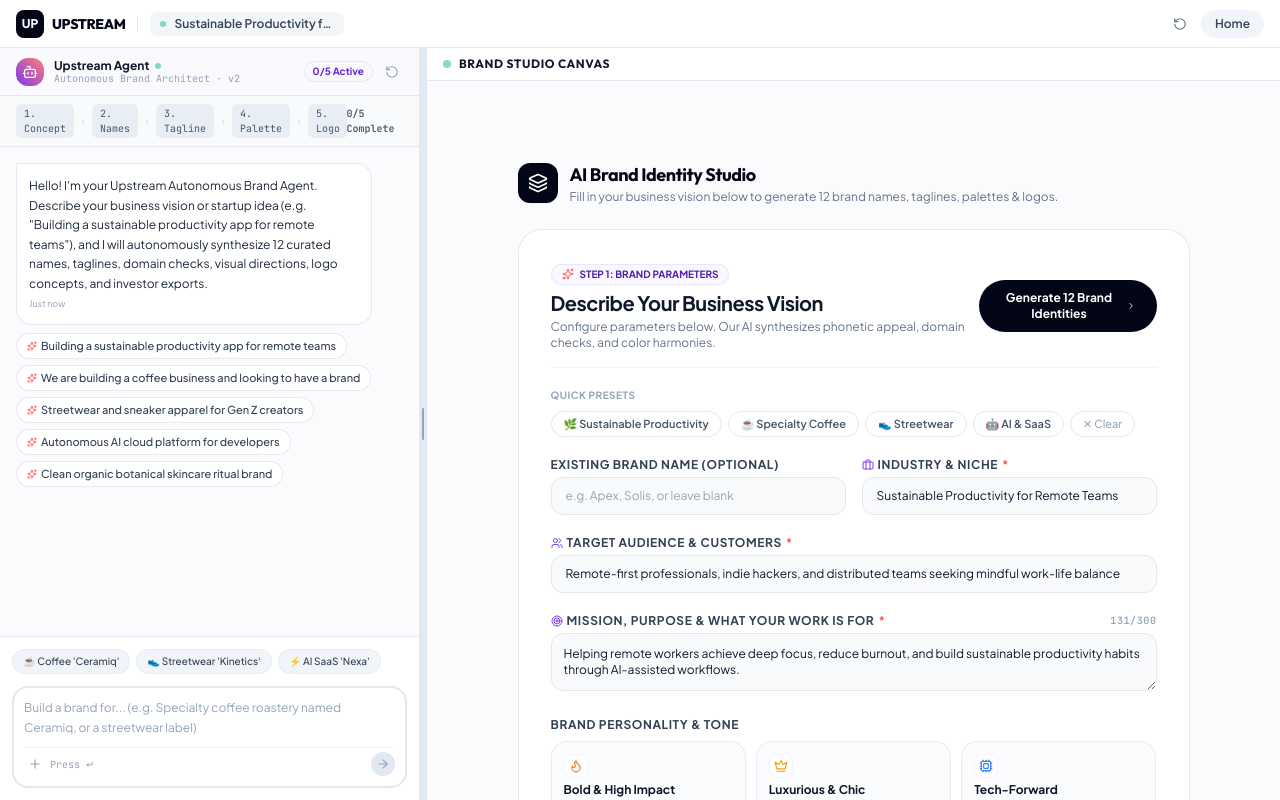
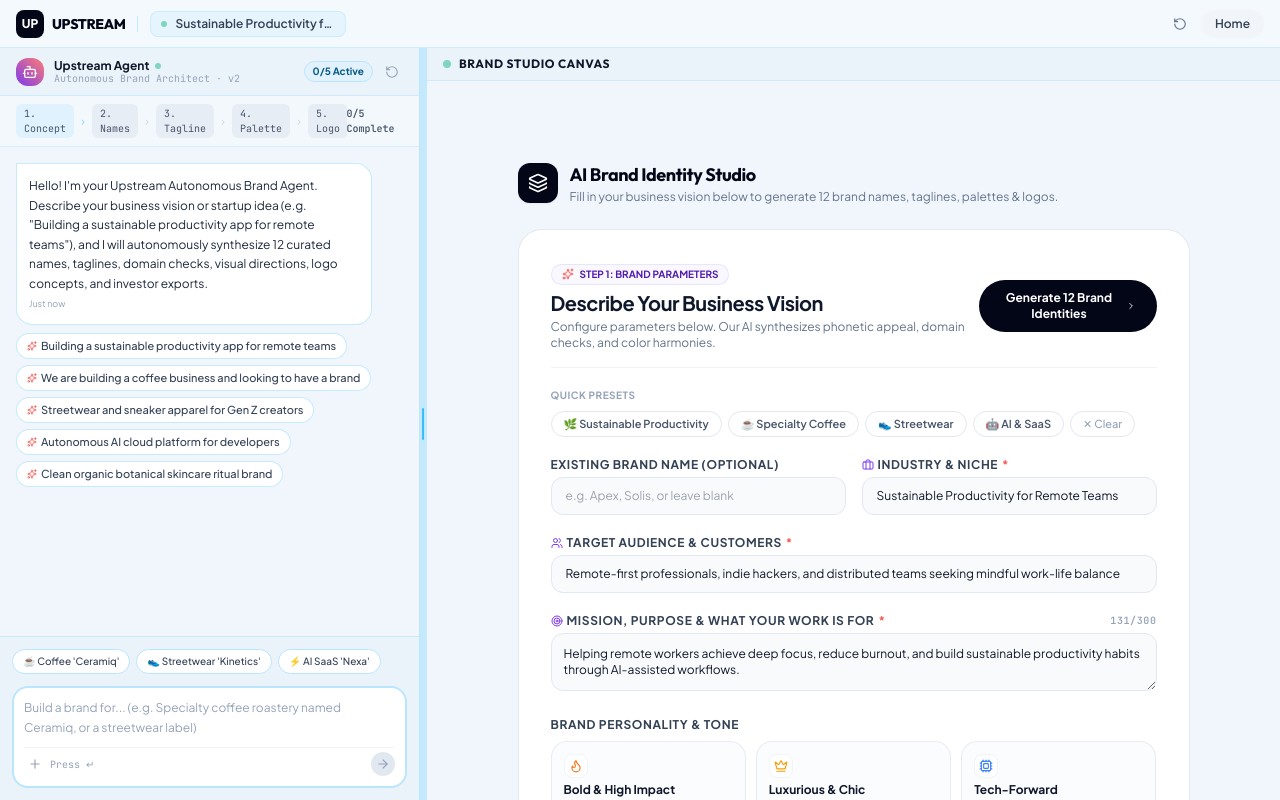
Before and after one commit to Astra-Idea-Strom/Upstream, a React (Vite) app in the folder apps/client/: page / in a window 1280 px wide. Built offline with nearby package versions, Linux system fonts and the light colour scheme; a web font is replaced by a local one.

Commit message:
style: apply minimal sky blue theme to chat panel and studio workspace

```diff
--- a/apps/client/src/components/studio/AgentChatPanel.tsx
+++ b/apps/client/src/components/studio/AgentChatPanel.tsx
@@ -53,9 +53,9 @@ export const AgentChatPanel: React.FC = () => {
   ].filter(Boolean).length;
 
   return (
-    <div className="flex flex-col h-full bg-white border-r border-slate-200/90 select-none">
+    <div className="flex flex-col h-full bg-[#F1F6FB] border-r border-sky-200/70 select-none">
       {/* Agent Header */}
-      <div className="h-12 px-4 border-b border-slate-200/90 flex items-center justify-between bg-[#FAF9FE] flex-shrink-0">
+      <div className="h-12 px-4 border-b border-sky-200/60 flex items-center justify-between bg-[#EBF3FA] flex-shrink-0">
         <div className="flex items-center gap-2.5">
           <div className="w-7 h-7 rounded-xl bg-gradient-to-tr from-brand-600 to-coral-400 flex items-center justify-center text-white text-xs font-bold shadow-2xs">
             <Bot className="w-4 h-4" />
@@ -72,12 +72,12 @@ export const AgentChatPanel: React.FC = () => {
         </div>
 
         <div className="flex items-center gap-2">
-          <span className="px-2 py-0.5 rounded-full bg-brand-50 border border-brand-200/70 text-[10px] font-bold text-brand-700">
+          <span className="px-2 py-0.5 rounded-full bg-sky-100/90 border border-sky-200 text-[10px] font-bold text-sky-800">
             {completedStepsCount}/5 Active
           </span>
           <button
             onClick={reset}
-            className="p-1 rounded-lg text-slate-400 hover:text-slate-700 hover:bg-slate-100 transition-colors"
+            className="p-1 rounded-lg text-slate-400 hover:text-slate-700 hover:bg-sky-100 transition-colors"
             title="Reset Agent Session"
           >
             <RotateCcw className="w-3.5 h-3.5" />
@@ -86,12 +86,12 @@ export const AgentChatPanel: React.FC = () => {
       </div>
 
       {/* Sleek Milestone Pipeline Bar */}
-      <div className="px-4 py-2 bg-slate-50 border-b border-slate-200/80 flex items-center justify-between text-[10px] font-mono text-slate-500 flex-shrink-0">
+      <div className="px-4 py-2 bg-[#F3F8FD] border-b border-sky-200/50 flex items-center justify-between text-[10px] font-mono text-slate-500 flex-shrink-0">
         <div className="flex items-center gap-1.5 overflow-x-auto no-scrollbar">
-          <span className={`px-2 py-0.5 rounded-md transition-colors ${hasConfirmedIndustry ? 'bg-emerald-100 text-emerald-800 font-bold' : 'bg-slate-200/70 text-slate-600'}`}>
+          <span className={`px-2 py-0.5 rounded-md transition-colors ${hasConfirmedIndustry ? 'bg-emerald-100 text-emerald-800 font-bold' : 'bg-sky-100 text-slate-600'}`}>
             1. Concept
           </span>
-          <span className="text-slate-300">›</span>
+          <span className="text-sky-300">›</span>
           <span className={`px-2 py-0.5 rounded-md transition-colors ${hasConfirmedName ? 'bg-emerald-100 text-emerald-800 font-bold' : step === 2 ? 'bg-amber-100 text-amber-900 font-bold ring-1 ring-amber-300 animate-pulse' : 'bg-slate-200/70 text-slate-600'}`}>
             2. Names
           </span>
@@ -114,7 +114,7 @@ export const AgentChatPanel: React.FC = () => {
       </div>
 
       {/* Messages & Execution Stream */}
-      <div className="flex-1 overflow-y-auto p-4 space-y-3.5 text-xs bg-[#FBFBFE]">
+      <div className="flex-1 overflow-y-auto p-4 space-y-3.5 text-xs bg-[#F0F6FC]">
         {/* Conversation Thread */}
         {chatMessages.map((msg) => (
           <div
@@ -125,7 +125,7 @@ export const AgentChatPanel: React.FC = () => {
               className={`max-w-[92%] rounded-2xl p-3 shadow-2xs leading-relaxed select-text ${
                 msg.sender === 'user'
                   ? 'bg-slate-900 text-white rounded-tr-none'
-                  : 'bg-white border border-slate-200/90 text-slate-800 rounded-tl-none shadow-xs'
+                  : 'bg-white border border-sky-200/80 text-slate-800 rounded-tl-none shadow-xs'
               }`}
             >
               <p className="whitespace-pre-line">{msg.text}</p>
@@ -147,10 +147,10 @@ export const AgentChatPanel: React.FC = () => {
                     <button
                       key={opt.id}
                       onClick={() => handleActionOption(opt)}
-                      className="w-full bg-white hover:bg-brand-50 text-slate-800 hover:text-brand-800 border border-brand-200/80 rounded-xl px-3 py-2 text-xs font-bold transition-all text-left flex items-center justify-between shadow-2xs group"
+                      className="w-full bg-white hover:bg-sky-50 text-slate-800 hover:text-sky-900 border border-sky-200 rounded-xl px-3 py-2 text-xs font-bold transition-all text-left flex items-center justify-between shadow-2xs group"
                     >
                       <span>{opt.label}</span>
-                      <ArrowRight className="w-3.5 h-3.5 text-brand-600 group-hover:translate-x-0.5 transition-transform" />
+                      <ArrowRight className="w-3.5 h-3.5 text-sky-600 group-hover:translate-x-0.5 transition-transform" />
                     </button>
                   ))}
               </div>
@@ -163,7 +163,7 @@ export const AgentChatPanel: React.FC = () => {
                   <button
                     key={i}
                     onClick={() => sendChatMessage(sug)}
-                    className="bg-white hover:bg-brand-50 text-slate-700 hover:text-brand-700 border border-slate-200/90 rounded-full px-2.5 py-1 text-[11px] font-medium transition-colors text-left flex items-center gap-1 shadow-2xs"
+                    className="bg-white hover:bg-sky-50 text-slate-700 hover:text-sky-900 border border-sky-200/80 rounded-full px-2.5 py-1 text-[11px] font-medium transition-colors text-left flex items-center gap-1 shadow-2xs"
                   >
                     <Sparkles className="w-2.5 h-2.5 text-coral-500 flex-shrink-0" />
                     <span>{sug}</span>
@@ -187,24 +187,24 @@ export const AgentChatPanel: React.FC = () => {
       </div>
 
       {/* Replit-Style Docked Prompt Bar */}
-      <div className="p-3 bg-white border-t border-slate-200/90 flex-shrink-0 space-y-2">
+      <div className="p-3 bg-[#EAF3FA] border-t border-sky-200/70 flex-shrink-0 space-y-2">
         {/* Quick Suggestion Pills */}
         <div className="flex items-center gap-1.5 overflow-x-auto pb-1 no-scrollbar text-[10px]">
           <button
             onClick={() => sendChatMessage('We are building a coffee business named Ceramiq')}
-            className="whitespace-nowrap px-2.5 py-1 rounded-full bg-slate-100 hover:bg-orange-50 text-slate-700 hover:text-orange-700 transition-colors border border-slate-200/70 font-medium"
+            className="whitespace-nowrap px-2.5 py-1 rounded-full bg-white hover:bg-sky-100 text-slate-700 hover:text-sky-800 transition-colors border border-sky-200 font-medium shadow-2xs"
           >
             ☕ Coffee 'Ceramiq'
           </button>
           <button
             onClick={() => sendChatMessage('Streetwear and sneaker label called Kinetics')}
-            className="whitespace-nowrap px-2.5 py-1 rounded-full bg-slate-100 hover:bg-purple-50 text-slate-700 hover:text-purple-700 transition-colors border border-slate-200/70 font-medium"
+            className="whitespace-nowrap px-2.5 py-1 rounded-full bg-white hover:bg-sky-100 text-slate-700 hover:text-sky-800 transition-colors border border-sky-200 font-medium shadow-2xs"
           >
             👟 Streetwear 'Kinetics'
           </button>
           <button
             onClick={() => sendChatMessage('Autonomous AI agent cloud platform named Nexa')}
-            className="whitespace-nowrap px-2.5 py-1 rounded-full bg-slate-100 hover:bg-blue-50 text-slate-700 hover:text-blue-700 transition-colors border border-slate-200/70 font-medium"
+            className="whitespace-nowrap px-2.5 py-1 rounded-full bg-white hover:bg-sky-100 text-slate-700 hover:text-sky-800 transition-colors border border-sky-200 font-medium shadow-2xs"
           >
             ⚡ AI SaaS 'Nexa'
           </button>
@@ -213,7 +213,7 @@ export const AgentChatPanel: React.FC = () => {
         {/* Replit Styled Multi-Line Card Box */}
         <form
           onSubmit={handleSend}
-          className="w-full bg-white rounded-2xl border-2 border-slate-200 hover:border-slate-300 focus-within:border-[#F97356] focus-within:ring-4 focus-within:ring-orange-500/10 transition-all p-2.5 shadow-2xs relative text-left"
+          className="w-full bg-white rounded-2xl border-2 border-sky-200 hover:border-sky-300 focus-within:border-sky-500 focus-within:ring-4 focus-within:ring-sky-400/15 transition-all p-2.5 shadow-2xs relative text-left"
         >
           <textarea
             value={inputVal}
--- a/apps/client/src/components/studio/AgentWorkspace.tsx
+++ b/apps/client/src/components/studio/AgentWorkspace.tsx
@@ -62,9 +62,9 @@ export const AgentWorkspace: React.FC = () => {
   ]);
 
   return (
-    <div className="flex-1 h-full flex flex-col overflow-hidden bg-[#FBFBFE]">
+    <div className="flex-1 h-full flex flex-col overflow-hidden bg-[#F0F6FC]">
       {/* Workspace Top Navigation Bar */}
-      <div className="border-b border-slate-200/90 bg-white px-4 py-2 flex flex-wrap items-center justify-between gap-3 flex-shrink-0 z-20 shadow-2xs">
+      <div className="border-b border-sky-200/60 bg-[#EBF3FA] px-4 py-2 flex flex-wrap items-center justify-between gap-3 flex-shrink-0 z-20 shadow-2xs">
         <div className="flex items-center gap-2">
           <div className="w-2 h-2 rounded-full bg-emerald-500 animate-pulse" />
           <span className="font-display font-bold text-xs text-slate-900 uppercase tracking-wider">
@@ -88,7 +88,7 @@ export const AgentWorkspace: React.FC = () => {
                 className={`px-3 py-1 rounded-lg text-xs font-semibold transition-all whitespace-nowrap ${
                   activeStudioTab === tab.id
                     ? 'bg-slate-950 text-white shadow-2xs'
-                    : 'text-slate-600 hover:text-slate-950 hover:bg-slate-100'
+                    : 'text-slate-600 hover:text-slate-950 hover:bg-sky-100'
                 }`}
               >
                 {tab.label}
@@ -101,7 +101,7 @@ export const AgentWorkspace: React.FC = () => {
           {hasAnyCard && (
             <button
               onClick={reset}
-              className="px-3 py-1.5 rounded-lg text-xs font-medium text-slate-500 hover:text-slate-950 hover:bg-slate-100 transition-colors flex items-center gap-1"
+              className="px-3 py-1.5 rounded-lg text-xs font-medium text-slate-500 hover:text-slate-950 hover:bg-sky-100 transition-colors flex items-center gap-1"
             >
               <RotateCcw className="w-3 h-3" />
               <span>Reset</span>
@@ -111,7 +111,7 @@ export const AgentWorkspace: React.FC = () => {
       </div>
 
       {/* Workspace Body */}
-      <div className="flex-1 overflow-y-auto p-4 sm:p-6 md:p-8">
+      <div className="flex-1 overflow-y-auto p-4 sm:p-6 md:p-8 bg-[#F0F6FC]">
         {!hasAnyCard ? (
           /* Empty State — Brand Input Form as Primary CTA */
           <div className="max-w-2xl mx-auto my-auto min-h-[70vh] flex flex-col justify-center py-12">
--- a/apps/client/src/components/studio/StudioLayout.tsx
+++ b/apps/client/src/components/studio/StudioLayout.tsx
@@ -87,11 +87,11 @@ export const StudioLayout: React.FC = () => {
   }, [isDragging, chatWidth]);
 
   return (
-    <div className="flex flex-col h-screen w-screen overflow-hidden bg-[#F8F6FE] text-slate-900 font-sans">
+    <div className="flex flex-col h-screen w-screen overflow-hidden bg-[#F0F6FC] text-slate-900 font-sans">
       {/* ============================================================ */}
       {/* TOP AGENT PORTAL HEADER (No top options patch) */}
       {/* ============================================================ */}
-      <header className="h-12 border-b border-slate-200/90 bg-white px-4 flex items-center justify-between flex-shrink-0 z-30 select-none">
+      <header className="h-12 border-b border-sky-200/60 bg-[#F4F9FD] px-4 flex items-center justify-between flex-shrink-0 z-30 select-none">
         <div className="flex items-center gap-3">
           <button
             onClick={() => setViewMode('landing')}
@@ -105,9 +105,9 @@ export const StudioLayout: React.FC = () => {
             </span>
           </button>
 
-          <div className="h-4 w-[1px] bg-slate-200" />
+          <div className="h-4 w-[1px] bg-sky-200/80" />
 
-          <div className="flex items-center gap-2 px-2.5 py-1 rounded-lg bg-slate-100/90 text-xs font-semibold text-slate-700">
+          <div className="flex items-center gap-2 px-2.5 py-1 rounded-lg bg-sky-100/70 border border-sky-200/60 text-xs font-semibold text-slate-700">
             <span className="w-1.5 h-1.5 rounded-full bg-emerald-500 animate-pulse" />
             <span className="truncate max-w-[160px]">{input.industry || 'Brand Venture'}</span>
             {hasConfirmedName && (
@@ -170,14 +170,14 @@ export const StudioLayout: React.FC = () => {
           title="Drag to resize panels (Double-click to reset)"
           className={`hidden md:flex items-center justify-center w-2 -ml-[1px] relative z-20 cursor-col-resize group transition-colors duration-150 flex-shrink-0 select-none ${
             isDragging
-              ? 'bg-brand-500 ring-2 ring-brand-400/40'
-              : 'bg-slate-200/90 hover:bg-brand-400'
+              ? 'bg-sky-500 ring-2 ring-sky-400/40'
+              : 'bg-sky-200/80 hover:bg-sky-400'
           }`}
         >
           {/* Subtle tactile grip pill */}
           <div
             className={`w-0.5 h-8 rounded-full transition-colors ${
-              isDragging ? 'bg-white' : 'bg-slate-400 group-hover:bg-white'
+              isDragging ? 'bg-white' : 'bg-sky-400 group-hover:bg-white'
             }`}
           />
         </div>
```
